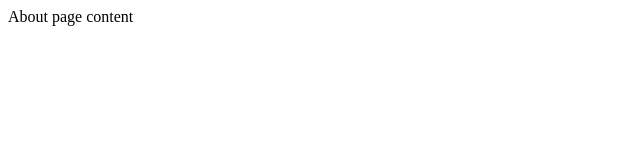
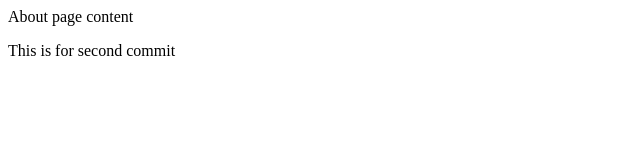
Before and after one commit to sudharsanasudhakaran/Git-bash, a plain HTML site: page about.html in a window 1280 px wide. Shown: the whole page, without its empty margins (0-640 px from the left). Drawn offline with Linux system fonts and the light colour scheme.

Commit message:
second commit

```diff
--- a/about.html
+++ b/about.html
@@ -6,5 +6,6 @@
     </head>
     <body>
         <p>About page content</p>
+        <p> This is for second commit </p>
     </body>
 </html>
```
